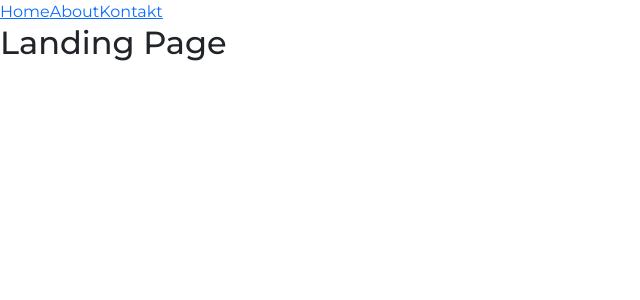
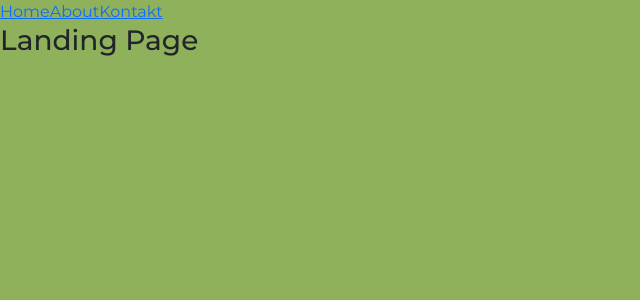
Before and after one commit to lunarpotato/website_dogcoach, a Next.js app: page / in a window 1280 px wide. Shown: the top 300 px of the page, without its empty margins (0-640 px from the left). Built offline with nearby package versions, Linux system fonts and the light colour scheme.

Commit message:
layout adjustments in globals.css

```diff
--- a/app/components/Form/KontaktForm.module.css
+++ /dev/null
@@ -1,3 +0,0 @@
-.card {
-    background-color: aquamarine;
-}
--- a/app/components/Form/KontaktForm.tsx
+++ b/app/components/Form/KontaktForm.tsx
@@ -1,5 +1,6 @@
 "use client"
 import Form from 'next/form'
+import Style from '../components/Form/KontaktForm.module.css'
 
 export default function CreateForm() {
   return (
--- a/app/contact/page.tsx
+++ b/app/contact/page.tsx
@@ -1,5 +1,5 @@
 import Form from '../components/Form/KontaktForm'
-import Style from '../components/Form/KontaktForm.module.css'
+
 
 export default function Contact() {
   return (
--- a/app/globals.css
+++ b/app/globals.css
@@ -1 +1,5 @@
 @import 'bootstrap/dist/css/bootstrap.min.css';
+
+body {
+    background: #8FB15C;
+}
--- a/app/page.tsx
+++ b/app/page.tsx
@@ -1,7 +1,7 @@
 export default function Home() {
     return (
       <main>
-      <h2>Landing Page</h2>
+      <h3>Landing Page</h3>
       </main>
 
     );
```
